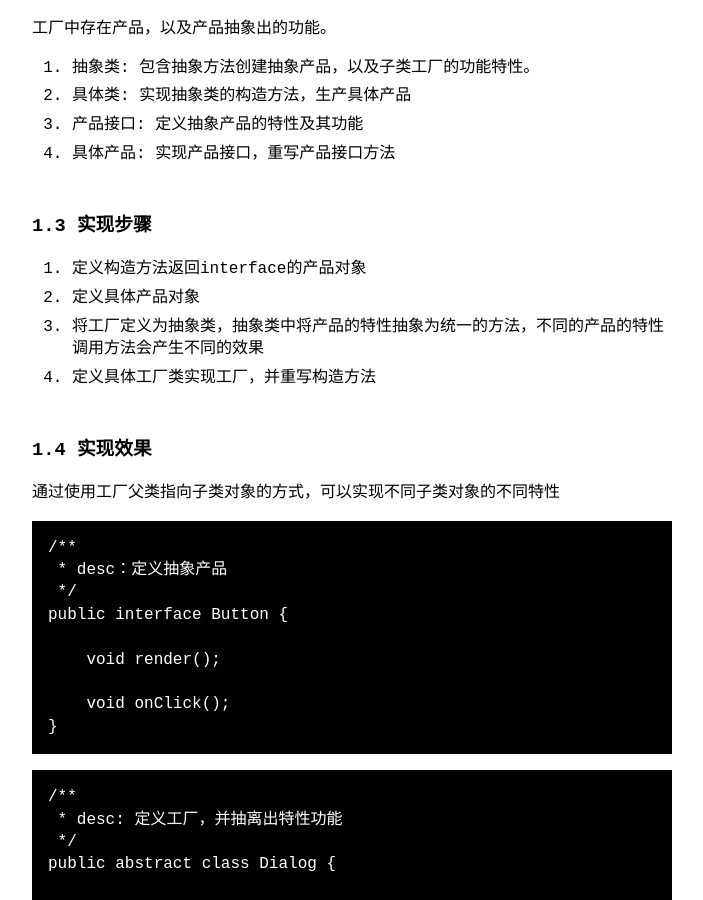
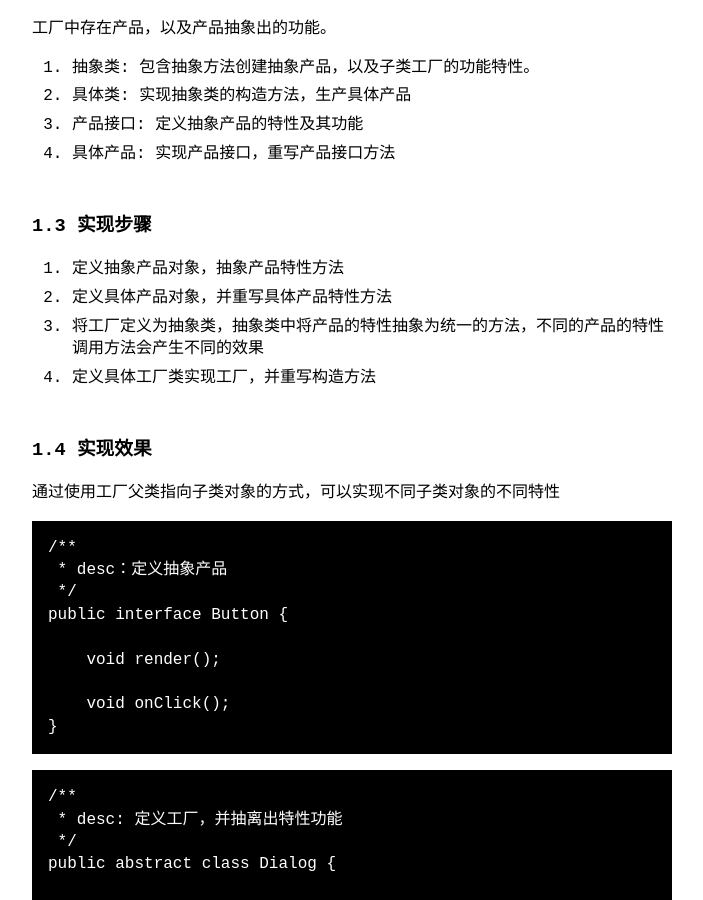
Before and after one commit to ChenXing-tech/ChenXing-tech.github.io, a Jekyll site: the page built from _posts/2023-05-04-factory mode.markdown, in a window 1280 px wide and 900 px high, scrolled down 450 px. Shown: the whole window, without its empty margins (288-991 px from the left). Built offline with Jekyll 4.4.1, drawn with Linux system fonts in a browser that asks for light colours.

Commit message:
fix:更新文章格式

```diff
--- a/_posts/2023-05-04-factory mode.markdown
+++ b/_posts/2023-05-04-factory mode.markdown
@@ -24,8 +24,8 @@ categories: jekyll update
 
 ### 1.3 实现步骤
 
-1. 定义构造方法返回interface的产品对象
-2. 定义具体产品对象
+1. 定义抽象产品对象，抽象产品特性方法
+2. 定义具体产品对象，并重写具体产品特性方法
 3. 将工厂定义为抽象类，抽象类中将产品的特性抽象为统一的方法，不同的产品的特性调用方法会产生不同的效果
 4. 定义具体工厂类实现工厂，并重写构造方法
 
```
